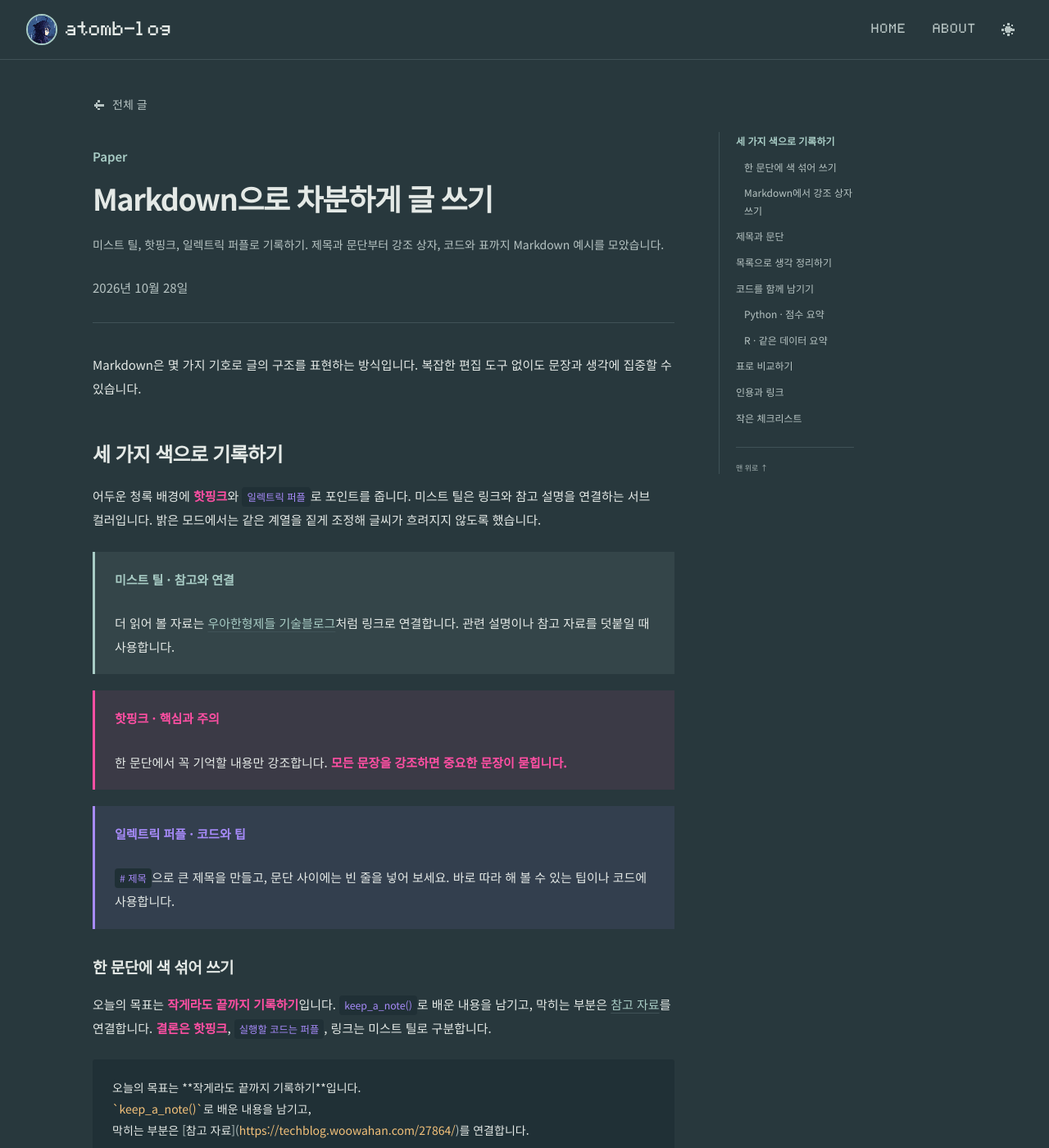
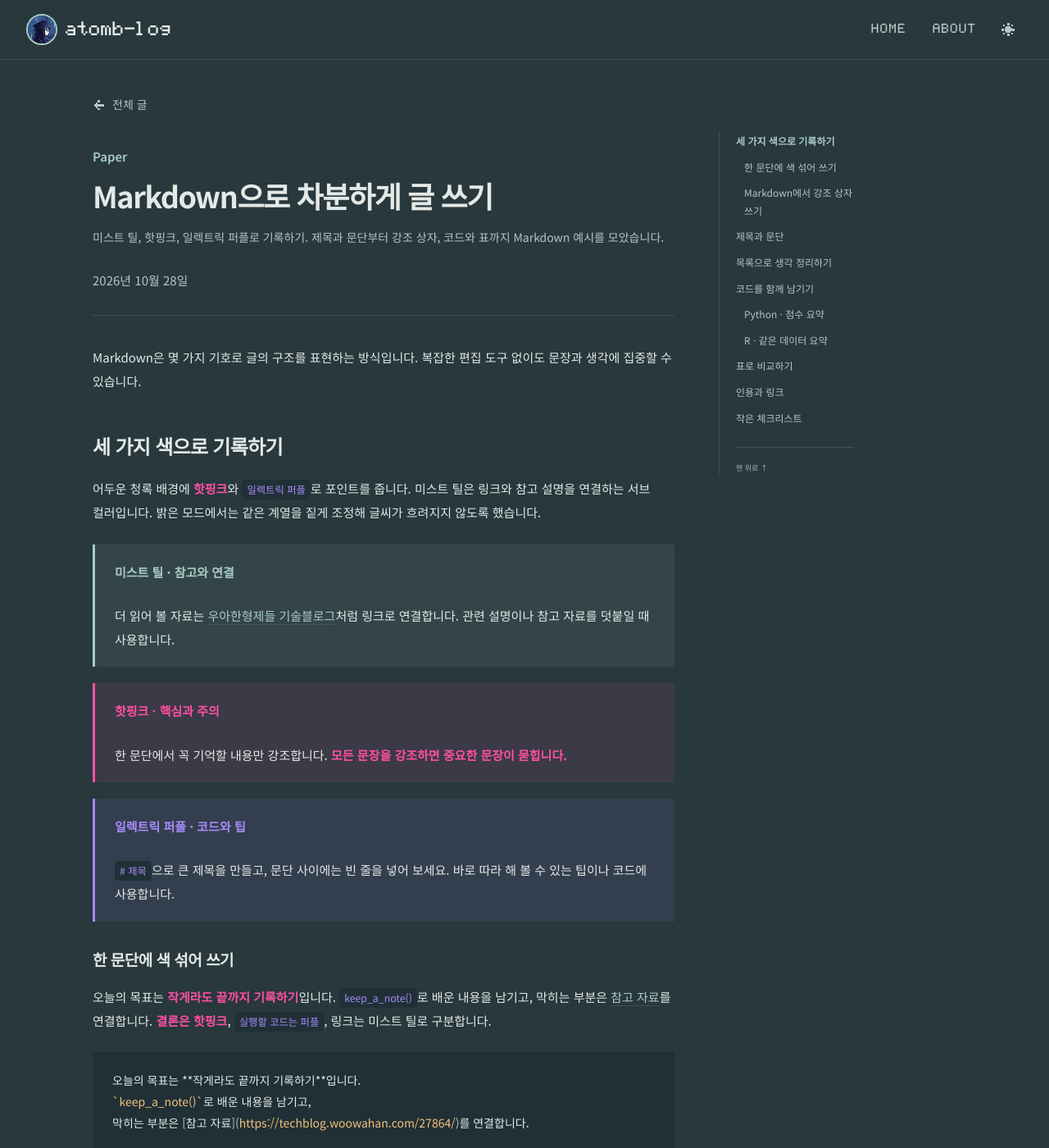
Before and after one commit to atomb-log/atomb-log.github.io, a Jekyll site: the page built from _posts/2026-10-28-writing-with-markdown.md, in a window 1280 px wide and 1400 px high. Shown: the whole window at 82% size. Built offline with Jekyll 4.4.1, drawn with Linux system fonts in a browser that asks for light colours.

Commit message:
Tighten post header category and description gaps

```diff
--- a/assets/css/style.css
+++ b/assets/css/style.css
@@ -1197,7 +1197,7 @@ main:focus {
   font-size:15px;
   font-weight:600;
   color:var(--accent);
-  margin-bottom:13px
+  margin-bottom:10px
 }
 .post-header h1 {
   font-size:36px;
@@ -1209,7 +1209,7 @@ main:focus {
   color:var(--muted);
   font-size:14px;
   line-height:1.9;
-  margin-top:18px
+  margin-top:12px
 }
 .post-byline {
   display:flex;
```
